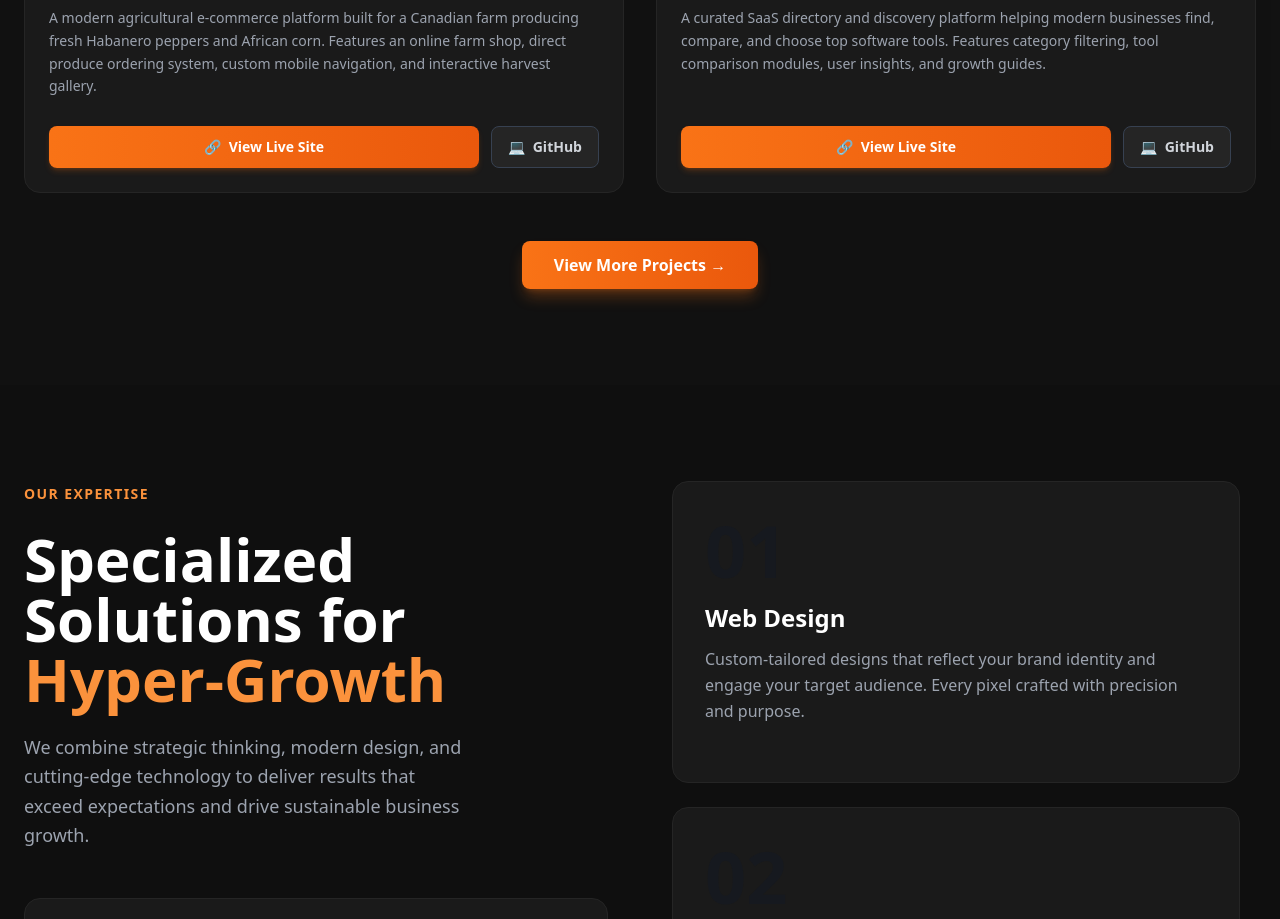
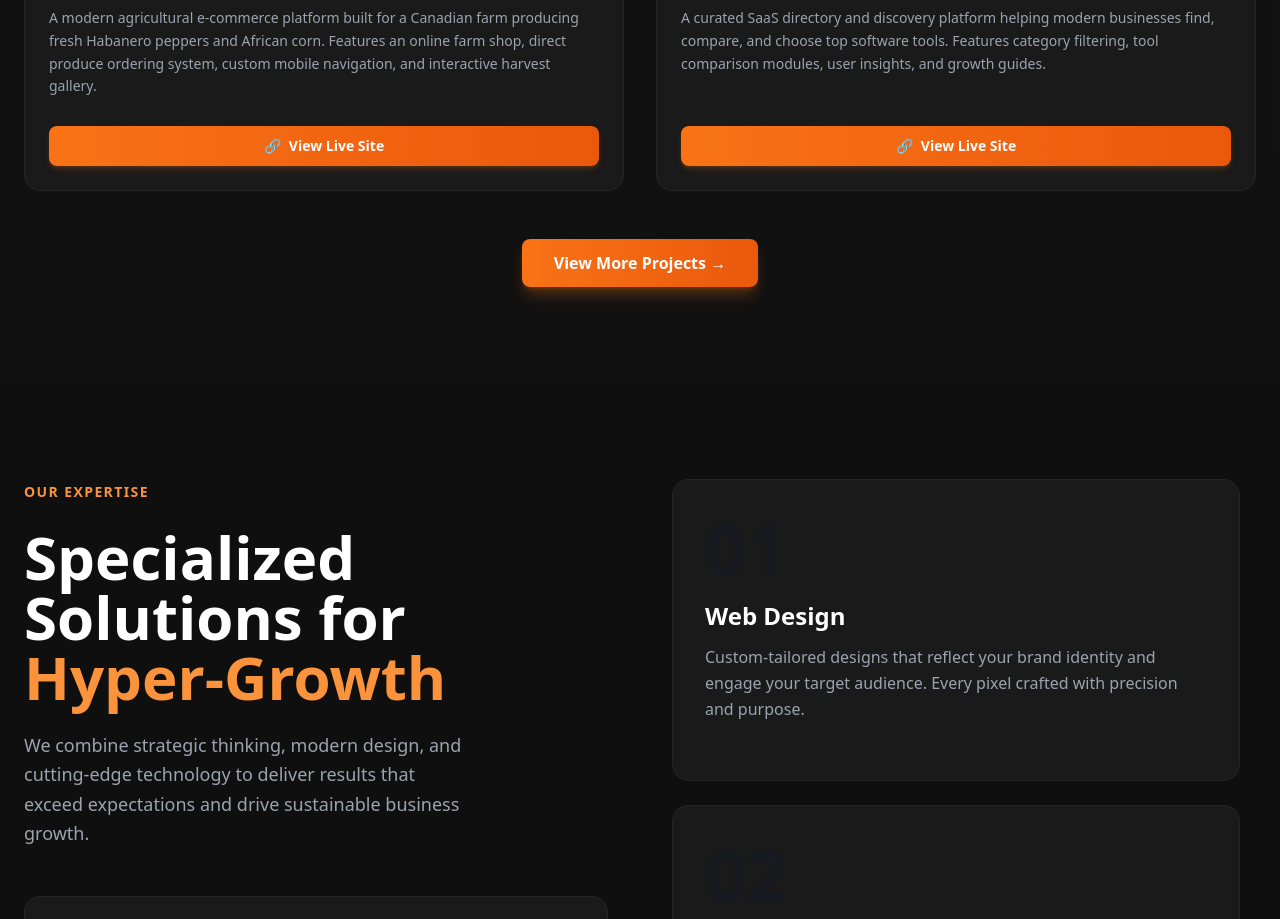
Before and after one commit to ojeniyigbenga166-glitch/portfolio, a React (Vite) app: page / in a window 1280 px wide. Shown: the part 1629-2548 px from the top of the page. Built offline with nearby package versions, Linux system fonts and the light colour scheme; no server answers; the database is empty.

Commit message:
fix: remove github button from project cards

```diff
--- a/src/components/Projects.jsx
+++ b/src/components/Projects.jsx
@@ -237,16 +237,6 @@ export default function Projects() {
                           <span>🔗</span> View Live Site
                         </a>
                       )}
-                      {project.github_link && (
-                        <a
-                          href={project.github_link}
-                          target="_blank"
-                          rel="noopener noreferrer"
-                          className="px-4 py-2.5 bg-dark-tertiary hover:bg-dark-tertiary/80 border border-gray-700 hover:border-gray-500 text-gray-300 hover:text-white font-semibold rounded-lg transition-all duration-300 transform hover:scale-105 text-center text-sm flex items-center justify-center gap-2"
-                        >
-                          <span>💻</span> GitHub
-                        </a>
-                      )}
                     </div>
                   </div>
                 </div>
```
